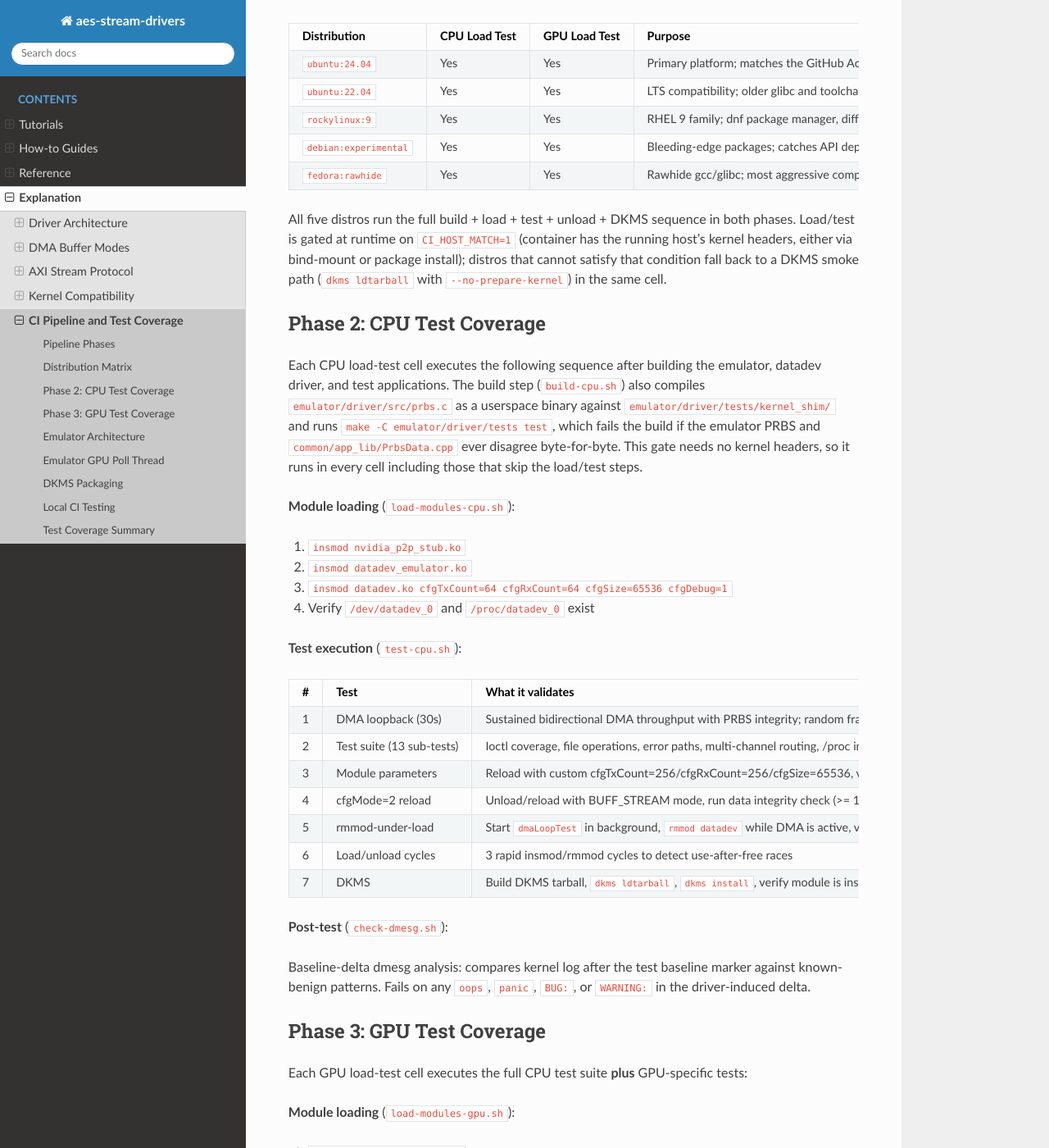
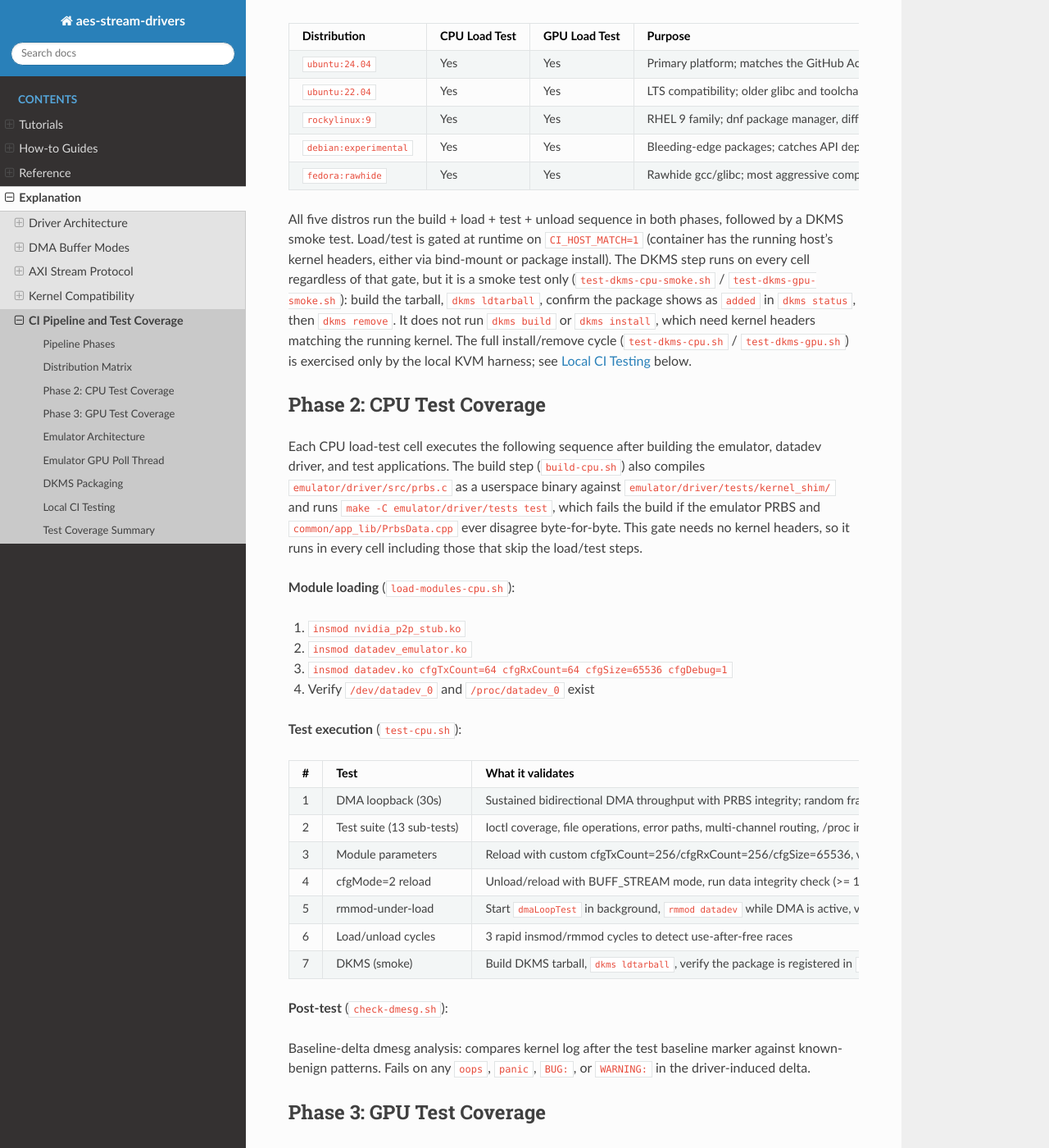
Before and after one commit to slaclab/aes-stream-drivers, a Sphinx documentation site: the page built from docs/explanation/ci-pipeline.rst, in a window 1280 px wide and 1400 px high, scrolled down 843 px. Shown: the whole window at 82% size. Built offline with Sphinx 7.4.7 and the Read the Docs theme 3.1.0, drawn with Linux system fonts in a browser that asks for light colours; some of the changed text lies outside the part shown.

Commit message:
docs(ci-pipeline): describe DKMS coverage as the smoke test CI actually runs
ci_pipeline.yml runs only test-dkms-cpu-smoke.sh / test-dkms-gpu-smoke.sh,
which do dkms ldtarball, check dkms status for added, and dkms remove. They
never run dkms build or dkms install. The full install/remove cycle in
test-dkms-cpu.sh / test-dkms-gpu.sh is invoked only by the local KVM
harness (scripts/ci-local/run_cell.sh). Update the overview, per-phase
test tables, DKMS Packaging section, Local CI Testing section, and the
coverage summary to match, and drop the nonexistent --no-prepare-kernel
smoke fallback.

```diff
--- a/docs/explanation/ci-pipeline.rst
+++ b/docs/explanation/ci-pipeline.rst
@@ -87,12 +87,18 @@ kernel regardless of the userspace distribution.
      - Yes
      - Rawhide gcc/glibc; most aggressive compiler warnings
 
-All five distros run the full build + load + test + unload + DKMS
-sequence in both phases. Load/test is gated at runtime on
+All five distros run the build + load + test + unload sequence in both
+phases, followed by a DKMS smoke test. Load/test is gated at runtime on
 ``CI_HOST_MATCH=1`` (container has the running host's kernel headers,
-either via bind-mount or package install); distros that cannot satisfy
-that condition fall back to a DKMS smoke path (``dkms ldtarball`` with
-``--no-prepare-kernel``) in the same cell.
+either via bind-mount or package install). The DKMS step runs on every
+cell regardless of that gate, but it is a smoke test only
+(``test-dkms-cpu-smoke.sh`` / ``test-dkms-gpu-smoke.sh``): build the
+tarball, ``dkms ldtarball``, confirm the package shows as ``added`` in
+``dkms status``, then ``dkms remove``. It does not run ``dkms build`` or
+``dkms install``, which need kernel headers matching the running kernel.
+The full install/remove cycle (``test-dkms-cpu.sh`` /
+``test-dkms-gpu.sh``) is exercised only by the local KVM harness; see
+`Local CI Testing`_ below.
 
 
 Phase 2: CPU Test Coverage
@@ -149,9 +155,10 @@ including those that skip the load/test steps.
      - Load/unload cycles
      - 3 rapid insmod/rmmod cycles to detect use-after-free races
    * - 7
-     - DKMS
-     - Build DKMS tarball, ``dkms ldtarball``, ``dkms install``, verify
-       module is installed, ``dkms remove``
+     - DKMS (smoke)
+     - Build DKMS tarball, ``dkms ldtarball``, verify the package is
+       registered in ``dkms status``, ``dkms remove``. No ``dkms build``
+       or ``dkms install`` in GitHub CI.
 
 **Post-test** (``check-dmesg.sh``):
 
@@ -204,8 +211,9 @@ tests:
        (enable-toggle and max-buffers 4→2 mid-stream), all through the
        emulator's GPU Async V4 engine
    * - 5
-     - GPU DKMS
-     - Full DKMS build/install/remove cycle for GPU variant
+     - GPU DKMS (smoke)
+     - Same ``dkms ldtarball`` / ``dkms status`` / ``dkms remove`` smoke
+       test for the GPU tarball
 
 
 Emulator Architecture
@@ -325,8 +333,11 @@ The pipeline produces two DKMS tarballs for distribution:
 - ``datadev-dkms-<version>.tar.gz``: CPU-only driver (no NVIDIA dependency)
 - ``datadev-gpu-dkms-<version>.tar.gz``: GPU driver (requires NVIDIA kernel modules)
 
-Both are tested via ``dkms ldtarball`` / ``dkms install`` / ``dkms remove``
-in CI. On tagged releases, the tarballs are uploaded to the GitHub Release page.
+In GitHub CI both are smoke tested via ``dkms ldtarball`` / ``dkms status`` /
+``dkms remove`` on every distro cell. The full ``dkms install`` / ``dkms remove``
+cycle (``scripts/ci/test-dkms-cpu.sh``, ``scripts/ci/test-dkms-gpu.sh``) runs
+only in the local KVM harness. On tagged releases, the tarballs are uploaded to
+the GitHub Release page.
 
 
 Local CI Testing
@@ -360,7 +371,10 @@ is essential for iterating on kernel module changes before pushing to GitHub.
 
 Each local KVM runs the same Azure kernel family as the GitHub Actions
 runner, the same Docker container images, and the same ``scripts/ci/*.sh``
-test scripts. Results are directly comparable.
+test scripts. Results are directly comparable, with one difference: on
+load-test cells the local harness runs the full ``test-dkms-cpu.sh`` /
+``test-dkms-gpu.sh`` install/remove cycle after the module tests pass,
+where GitHub CI runs only the ``*-smoke.sh`` variants.
 
 See ``scripts/ci-local/AI_LOCAL_CI_TESTING.md`` for the complete local
 CI reference, including VM provisioning, virtiofs repo sync, and
@@ -417,9 +431,9 @@ The combined Phase 2 + Phase 3 coverage across all distributions:
      - BUFF_COHERENT (cfgMode=1), BUFF_STREAM (cfgMode=2)
    * - DKMS packaging
      - 2
-     - CPU build/install/remove, GPU build/install/remove (full
-       tarball cycle on every distro with matching kernel headers;
-       ``dkms ldtarball`` smoke fallback when headers can't be matched)
+     - CPU and GPU tarball smoke tests on every distro (``dkms ldtarball``,
+       ``dkms status``, ``dkms remove``); the full ``dkms install`` cycle
+       runs only in the local KVM harness
    * - GPU DMA loopback
      - 3
      - ``rdmaTestEmu --sweep`` payload sweep, 10000-frame soak at 64 KiB,
```
